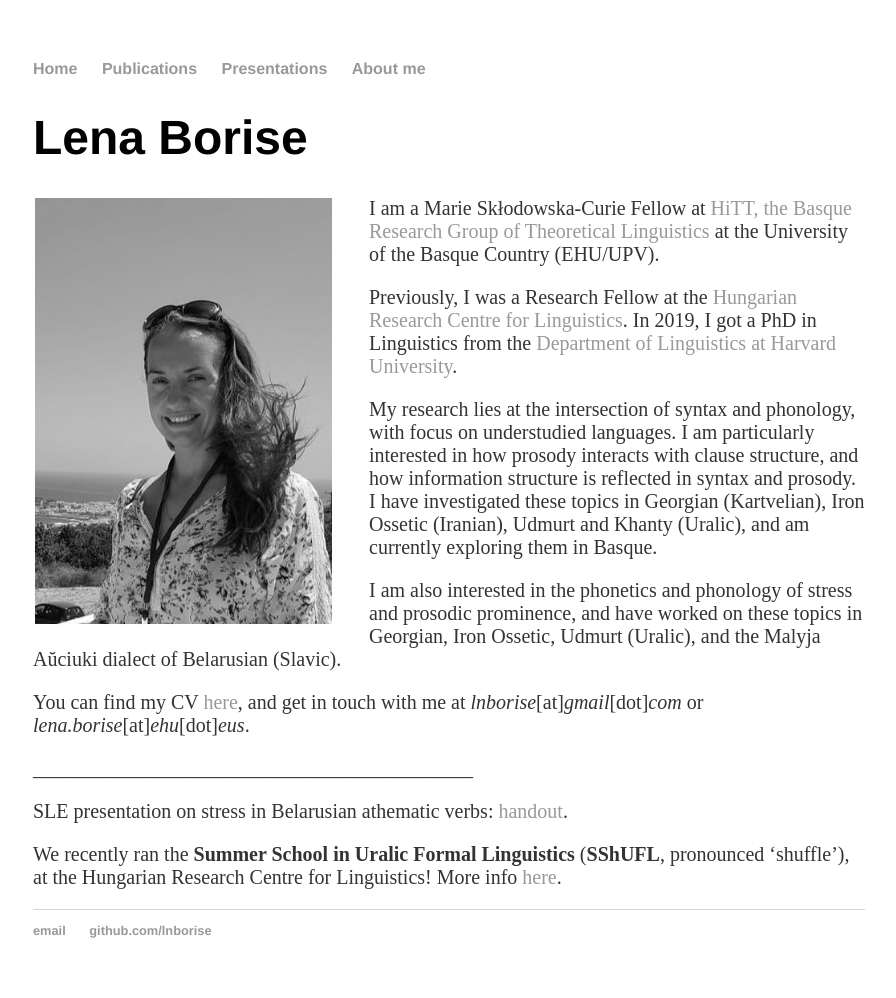
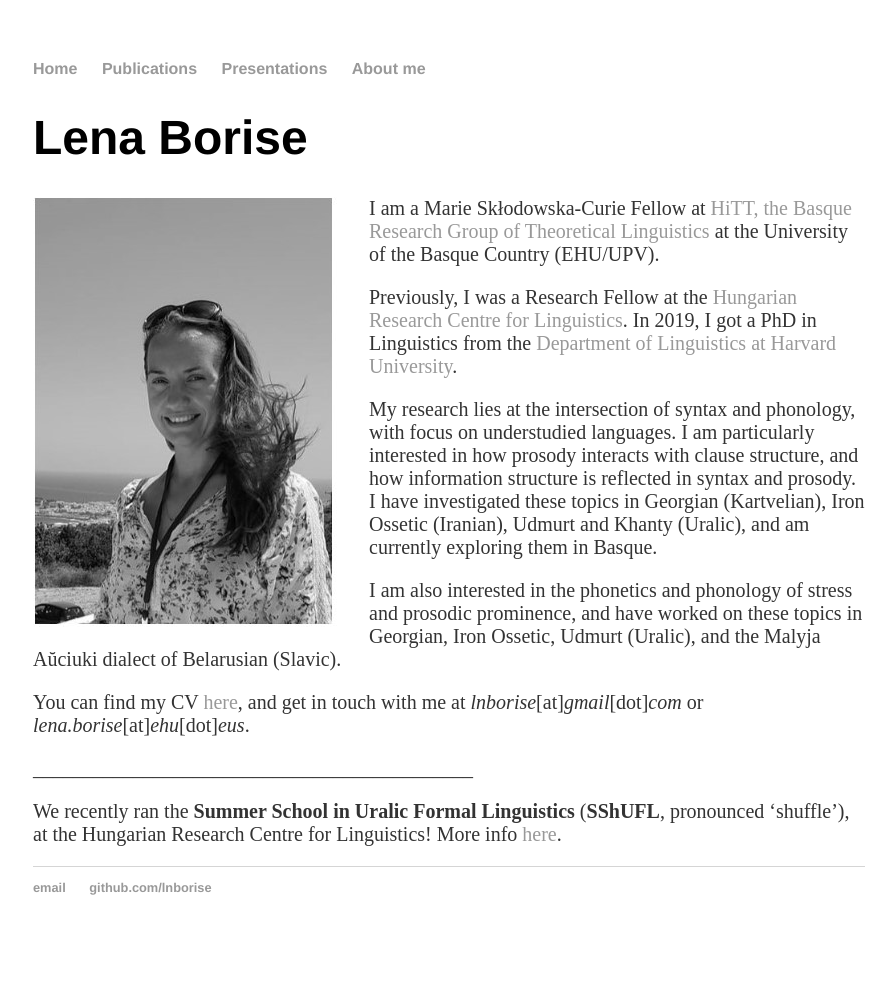
Before and after one commit to lnborise/lnborise.github.io, a Jekyll site: the page built from index.html, in a window 1280 px wide. Shown: the whole page, without its empty margins (191-1087 px from the left). Built offline with Jekyll 4.4.1, drawn with Linux system fonts in a browser that asks for light colours; after the commit the page ends 955 px from its top, so only the background shows below that.

Commit message:
Update index.html

```diff
--- a/index.html
+++ b/index.html
@@ -21,8 +21,6 @@ title: Lena Borise
 
 	  <p>____________________________________________</p>
 
-	  <p> SLE presentation on stress in Belarusian athematic verbs: <a href="https://lnborise.github.io/assets/Borise_Bel_SLE2023.pdf">handout</a>. </p>
-
 	  <p> We recently ran the <b>Summer School in Uralic Formal Linguistics</b> (<b>SShUFL</b>, pronounced ‘shuffle’), at the Hungarian Research Centre for Linguistics! More info <a href="https://www.sshufl-school.nytud.hu/">here</a>.</p>
 
 
```
